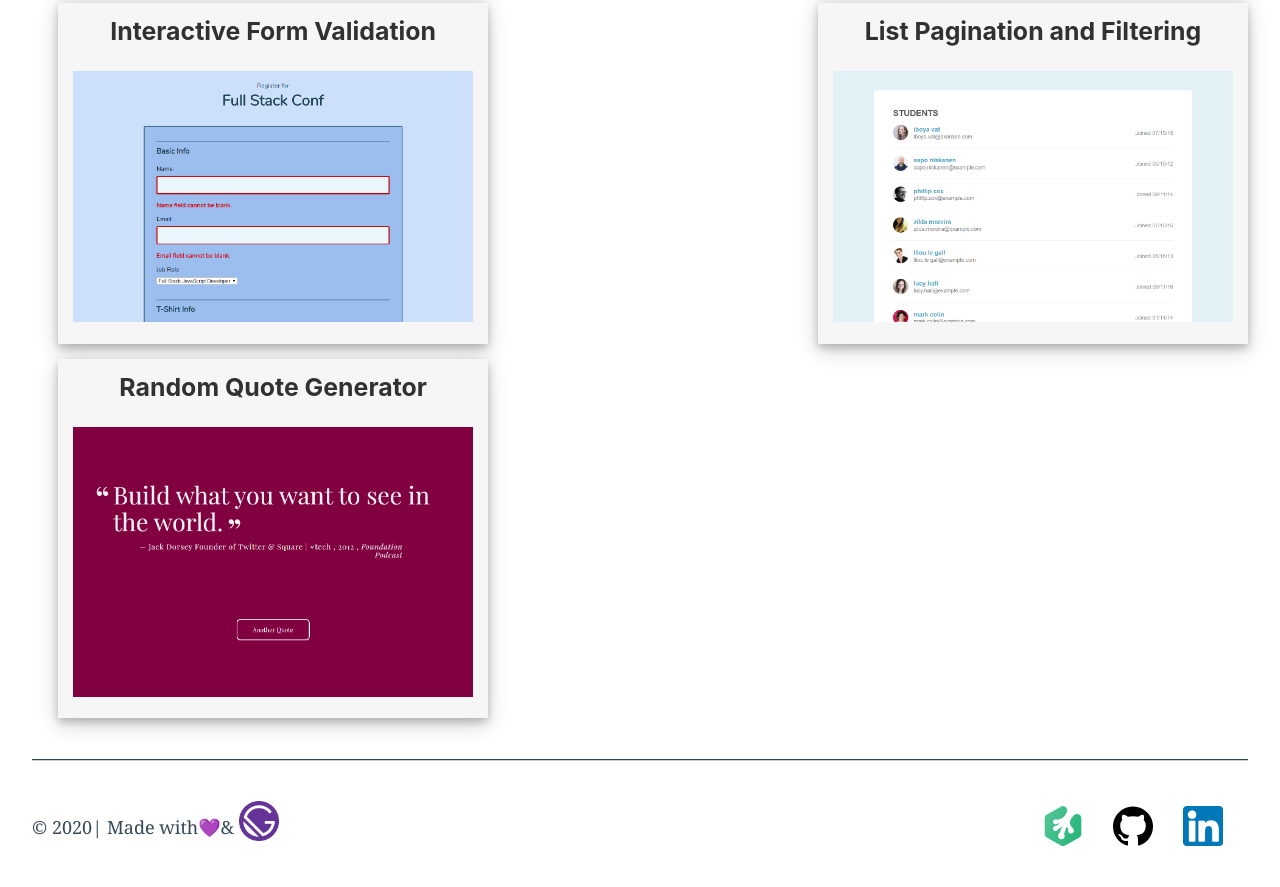
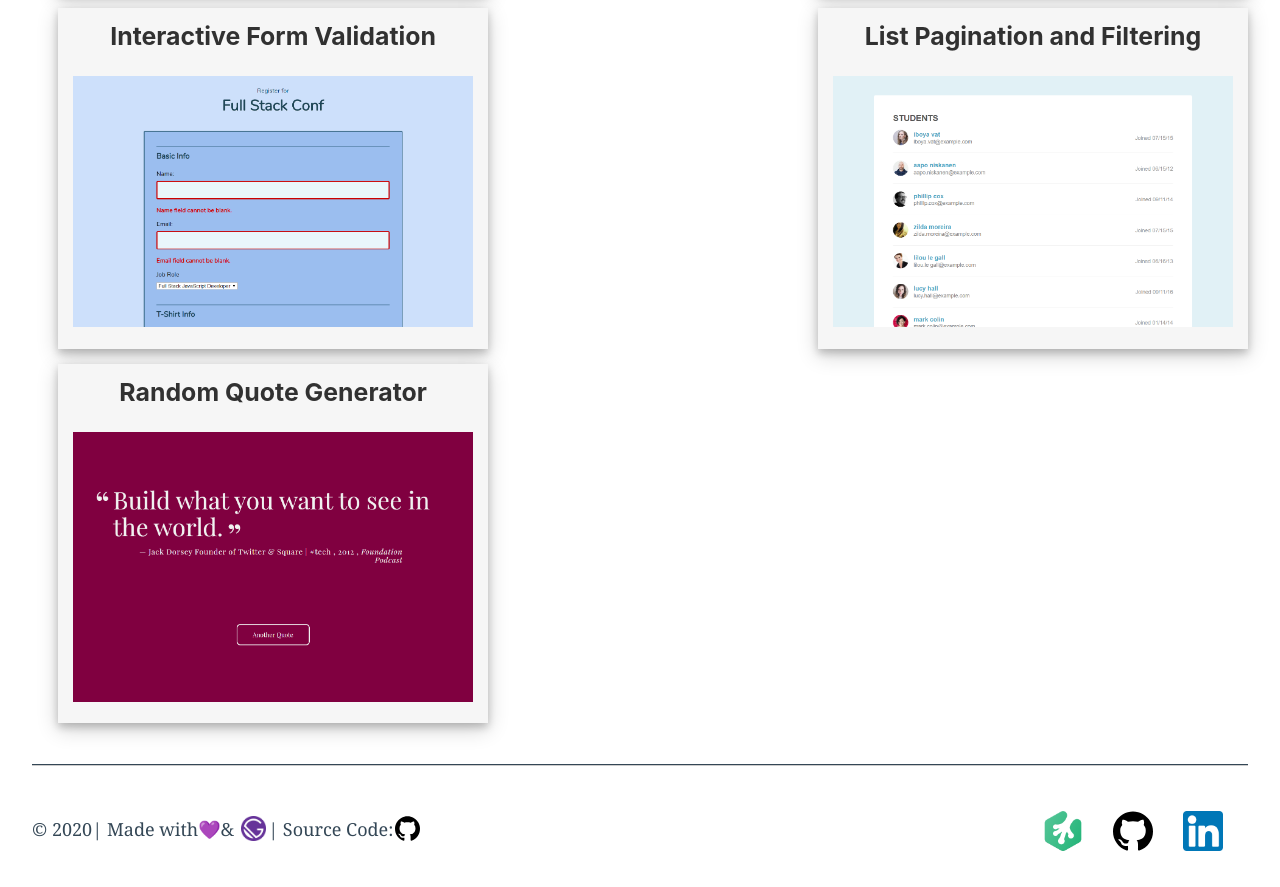
Before and after one commit to mk0b/gatsby-portfolio-site, a Gatsby site: page / in a window 1280 px wide. Shown: the part 1507-2394 px from the top of the page. Built offline with nearby package versions, Linux system fonts and the light colour scheme; Gatsby itself is replaced by a stand-in of ours.

Commit message:
left footer icons done

```diff
--- a/src/components/header.js
+++ b/src/components/header.js
@@ -16,7 +16,7 @@ const Header = ({ siteTitle }) => (
       style={{
         margin: `0 auto`,
         maxWidth: 960,
-        paddingTop: '10px',
+        paddingTop: '15px',
         paddingBottom: '0px',
         textAlign: 'center',
       }}
--- a/src/components/layout.css
+++ b/src/components/layout.css
@@ -633,6 +633,18 @@ pre tt:after {
   opacity: 0.6;
 }
 
+.footer-icons-left {
+  padding-top: 10px;
+  width: 25px;
+  text-decoration: none;
+  vertical-align: middle;
+  margin-top: 10px;
+}
+
+.footer-icons-left:hover {
+  opacity: 0.6;
+}
+
 .footer-icons-social {
   padding: 10px;
   display: inline-block;
@@ -652,10 +664,14 @@ pre tt:after {
   padding: 8px;
 }
 
-.gatsby-icon {
+.gatsby-icon-source-code-icon {
   padding: 5px;
   display: inline-block;
   text-align: center;
+}
+
+.gatsby-icon-source-code-icon span {
+  padding: 2px;
 }
 
 .tags {
@@ -708,7 +724,7 @@ pre tt:after {
 
 @media only screen and (max-width: 767px)  {
 
-  .photo-container li {
+  .project-container li {
     margin: auto;
   }
 }
--- a/src/components/layout.js
+++ b/src/components/layout.js
@@ -72,8 +72,10 @@ const Layout = ({ children }) => {
           © {new Date().getFullYear()}| Made with
           <Emoji symbol="💜" label="purple heart" />
           &
-          <div className="gatsby-icon">
-            <span><a href="https://www.gatsbyjs.org" target="blank"><img className="footer-icons" src={Gatsby} alt="Gatsby clickable logo."></img></a></span>
+          <div className="gatsby-icon-source-code-icon">
+            <span><a href="https://www.gatsbyjs.org" target="blank"><img className="footer-icons-left" src={Gatsby} alt="Gatsby clickable logo."></img></a></span>
+            | Source Code:
+            <span><a href="https://github.com/mk0b/gatsby-portfolio-site" target="blank"><img className="footer-icons-left" src={GitHub} alt="Github clickable logo."></img></a></span>
           </div>
           <div className="footer-icons-social">
             <span><a href="https://teamtreehouse.com/megankatherineobrien" target="blank"><img className="footer-icons" src={Treehouse} alt="Treehouse clickable logo."></img></a></span>
```
